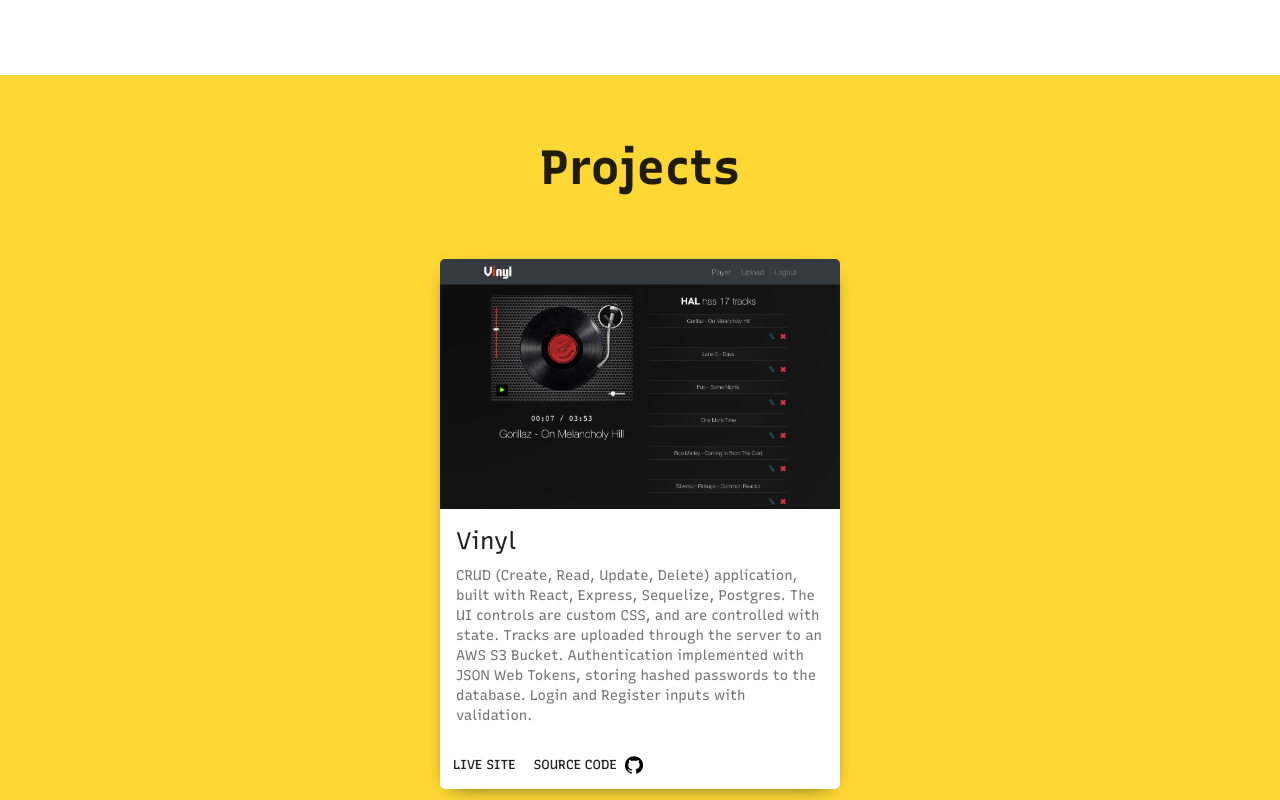
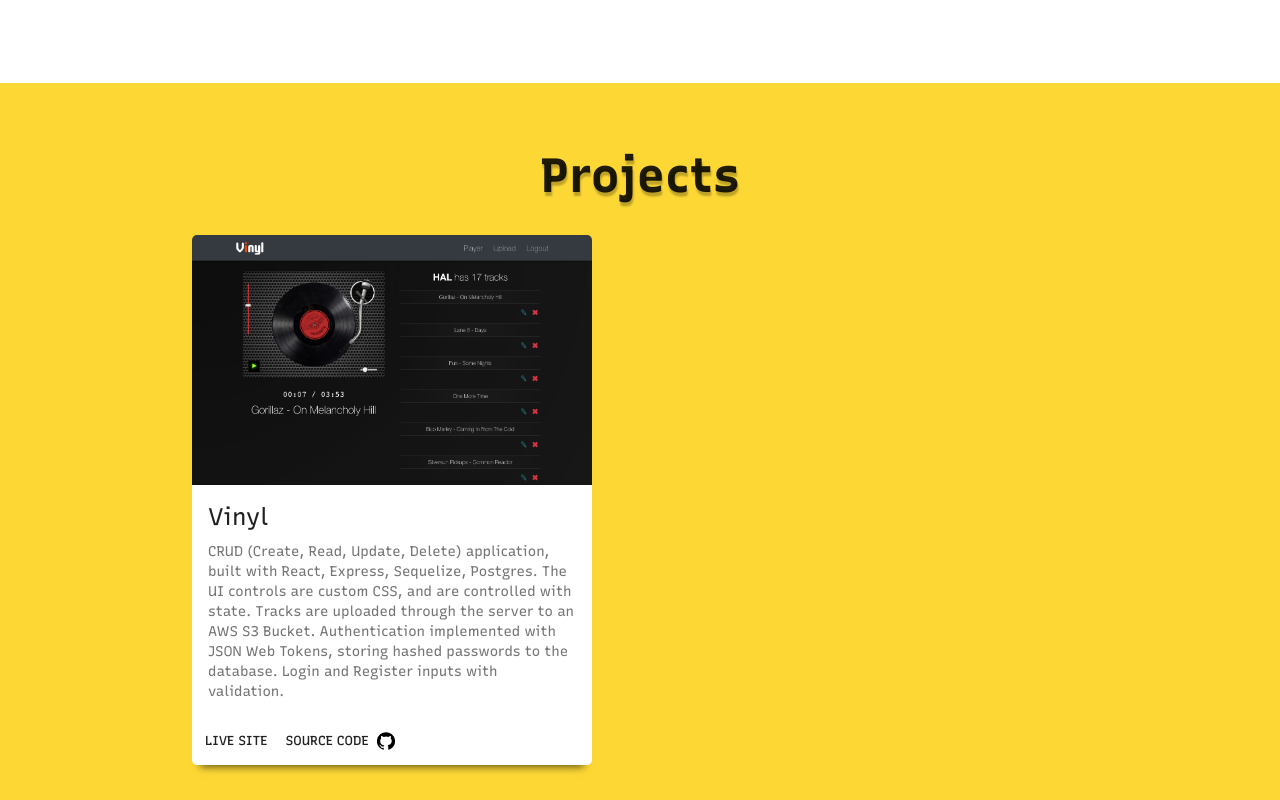
Before and after one commit to darwin911/portfolio-react, a React (Create React App) app: page / in a window 1280 px wide. Shown: the part 1400-2200 px from the top of the page. Built offline with nearby package versions, Linux system fonts and the light colour scheme; a web font is replaced by a local one.

Commit message:
Abstracts styles into own file

```diff
--- a/src/components/About.tsx
+++ b/src/components/About.tsx
@@ -1,6 +1,7 @@
 import React from 'react';
 import profilePicture from '../assets/images/profile-pic.jpg';
 import data from '../assets/data.js';
+import { styles } from './styles';
 
 import { ListItem } from './ListItem';
 import {
@@ -32,26 +33,11 @@ const useStyles = makeStyles((theme: Theme) =>
   })
 );
 
-const styles = {
-  Section: {
-    padding: '4rem 0'
-  },
-  SectionHeading: {
-    marginBottom: '1.5rem',
-    fontWeight: 700
-  },
-  Blurb: {
-    maxWidth: '80vw',
-    width: '500px',
-    marginBottom: '1.5rem'
-  }
-};
-
 export const About: React.FC = () => {
   const classes = useStyles();
+
   return (
     <section
-      id='about-me'
       className='about'
       style={{ ...styles.Section, background: 'white' }}>
       <Container maxWidth='sm'>
@@ -60,7 +46,7 @@ export const About: React.FC = () => {
           component='h2'
           gutterBottom
           style={styles.SectionHeading}>
-          About Me
+          About
         </Typography>
         <header className='about__header'>
           <Avatar
--- a/src/components/Contact.tsx
+++ b/src/components/Contact.tsx
@@ -7,26 +7,13 @@ import {
   Container
 } from '@material-ui/core';
 import SendIcon from '@material-ui/icons/Send';
-
-const styles = {
-  Section: {
-    padding: '4rem 0'
-  },
-  SectionHeading: {
-    marginBottom: '4rem',
-    fontWeight: 700
-  },
-  ContactForm: {
-    width: '100%',
-    margin: '1rem 0'
-  }
-};
+import { styles } from './styles';
 
 export const Contact: React.FC = () => {
   return (
     <section id='contact' className='contact' style={styles.Section}>
       <Container maxWidth='sm'>
-        <Typography variant='h2' style={styles.SectionHeading}>
+        <Typography variant='h2' component='h2' style={styles.SectionHeading}>
           Contact
         </Typography>
         <Typography className='contact__description'>
--- a/src/components/Project.tsx
+++ b/src/components/Project.tsx
@@ -26,7 +26,8 @@ const styles = {
     maxWidth: 400,
     borderRadius: 5,
     backgroundColor: 'transparent',
-    boxShadow: '0px 6px 1.25rem -0.75rem rgba(0, 0, 0, 0.9)'
+    boxShadow: '0px 10px .5rem -0.5rem rgba(0, 0, 0, 0.6)',
+    margin: '0 .5rem 3rem'
   },
   CardImg: {
     height: '250px',
--- a/src/components/Projects.tsx
+++ b/src/components/Projects.tsx
@@ -2,16 +2,7 @@ import React from 'react';
 import data from '../assets/data';
 import { Project } from './Project';
 import { Typography, Container, Grid } from '@material-ui/core';
-
-const styles = {
-  Section: {
-    padding: '4rem 0'
-  },
-  SectionHeading: {
-    marginBottom: '4rem',
-    fontWeight: 700
-  }
-};
+import { styles } from './styles';
 
 export const Projects = () => {
   return (
@@ -21,13 +12,12 @@ export const Projects = () => {
           Projects
         </Typography>
         <Grid
+          style={styles.GridContainer}
           container
-          spacing={9}
-          direction='column'
-          justify='center'
-          alignItems='center'>
+          spacing={2}
+          direction='row'>
           {data.projects.map(project => (
-            <Grid item key={project.id}>
+            <Grid item key={project.id} sm={12} alignContent='center'>
               <Project project={project} />
             </Grid>
           ))}
--- /dev/null
+++ b/src/components/styles.tsx
@@ -0,0 +1,29 @@
+export const styles = {
+  Section: {
+    padding: '4rem 0'
+  },
+  SectionHeading: {
+    marginBottom: '2rem',
+    fontWeight: 700,
+    textShadow: '1px 4px 2px rgba(0, 0, 0, 0.25)'
+  },
+  Blurb: {
+    maxWidth: '80vw',
+    width: '500px',
+    marginBottom: '1.5rem'
+  },
+  GridContainer: {
+    flexGrow: 1
+  },
+  ContactForm: {
+    width: '100%',
+    margin: '1rem 0'
+  },
+  AppBar: {
+    backgroundColor: 'rgba(255, 255, 255, 0.9)'
+  },
+  ListItemText: {
+    color: 'black',
+    fontWeight: 600
+  }
+};
```
